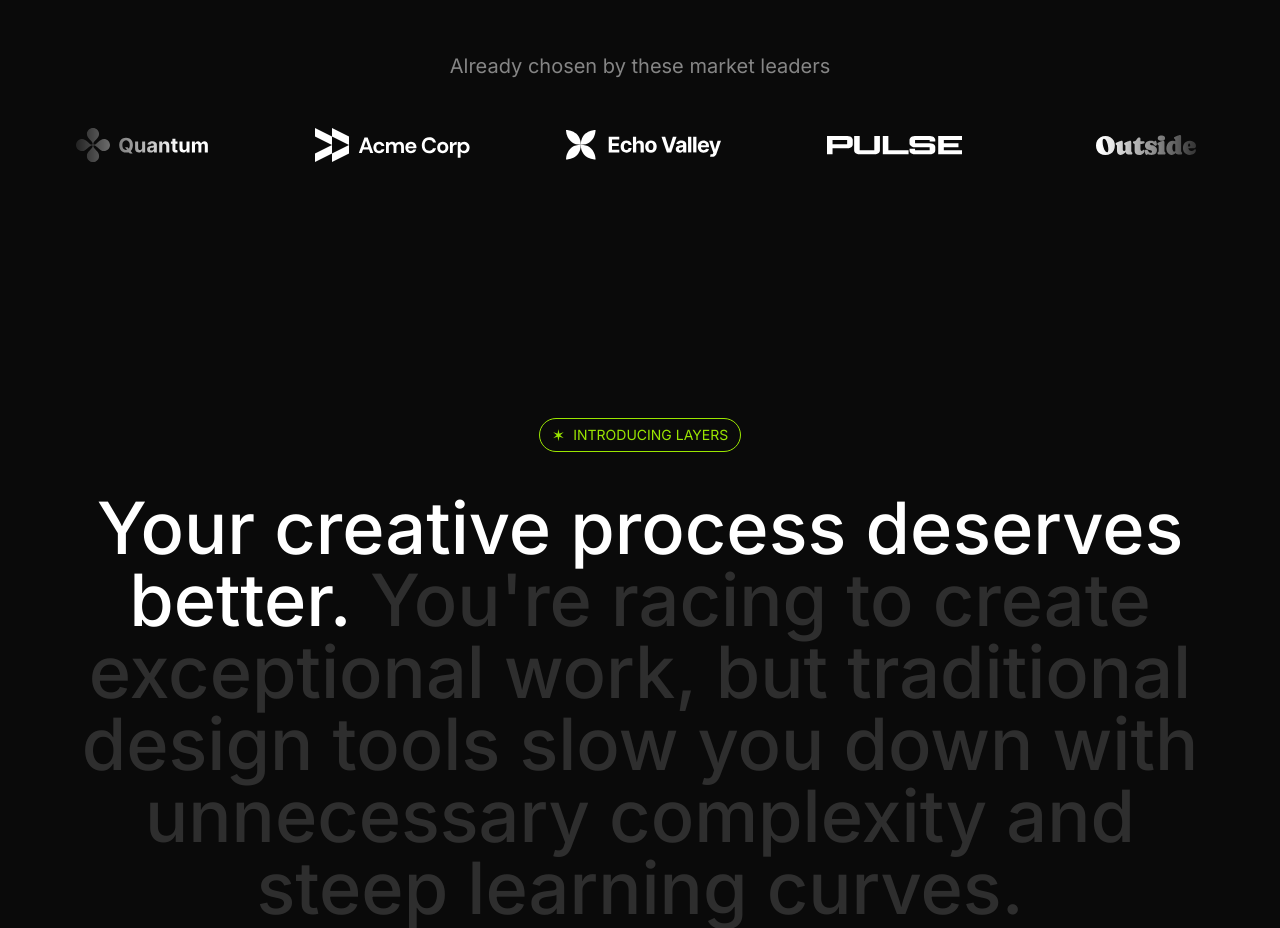
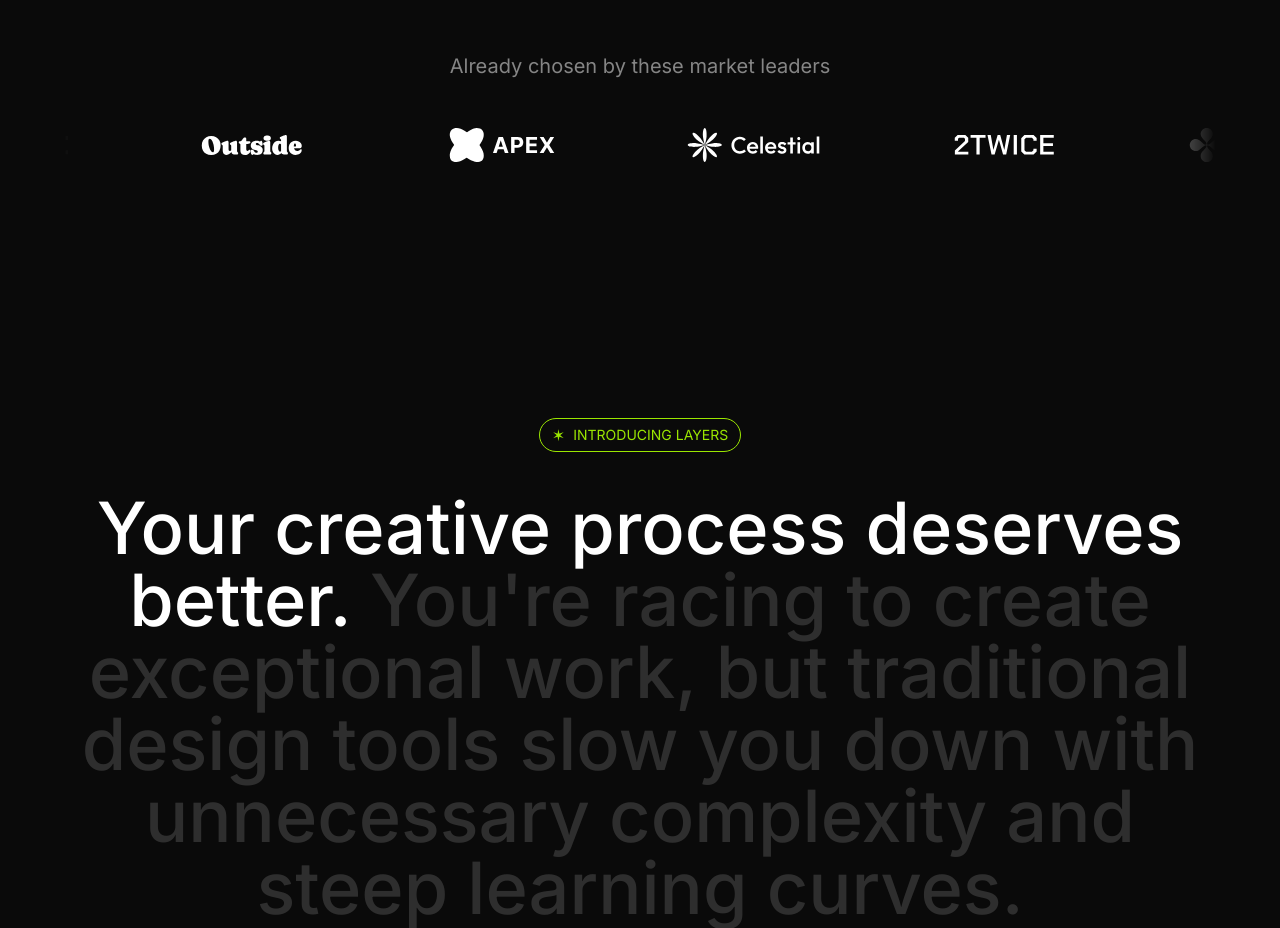
Before and after one commit to Adimehta1970/saas-landing-page, a Next.js app: page / in a window 1280 px wide. Shown: the part 800-1728 px from the top of the page. Built offline with nearby package versions, Linux system fonts and the light colour scheme.

Commit message:
logo ticker tikcing

```diff
--- a/sections/LogoTicker.tsx
+++ b/sections/LogoTicker.tsx
@@ -1,3 +1,4 @@
+"use client";
 import quantumLogo from "@/assets/images/quantum.svg";
 import acmeLogo from "@/assets/images/acme-corp.svg";
 import echoValleyLogo from "@/assets/images/echo-valley.svg";
@@ -7,6 +8,8 @@
 import celestialLogo from "@/assets/images/celestial.svg";
 import twiceLogo from "@/assets/images/twice.svg";
 import Image from "next/image";
+import { Fragment } from "react";
+import { motion, useAnimate } from "framer-motion";
 
 const logos = [
   { name: "Quantum", image: quantumLogo },
@@ -26,12 +29,26 @@
         <h3 className="text-center text-white/50 text-xl">
           Already chosen by these market leaders
         </h3>
-        <div className="overflow-hidden mt-12 [mask-image:linear-gradient(to_right,transparent,black_10%,black_90%,transparent)]">
-          <div className="flex gap-24 pr-24">
-            {logos.map((logo) => (
-              <Image src={logo.image} key={logo.name} alt={logo.name} />
+        <div className="flex overflow-hidden mt-12 [mask-image:linear-gradient(to_right,transparent,black_10%,black_90%,transparent)]">
+          <motion.div
+            className="flex flex-none gap-24 pr-24"
+            animate={{
+              x: "-50%",
+            }}
+            transition={{
+              duration: 15,
+              ease: "linear",
+              repeat: Infinity,
+            }}
+          >
+            {Array.from({ length: 2 }).map((_, index) => (
+              <Fragment key={index}>
+                {logos.map((logo) => (
+                  <Image src={logo.image} key={logo.name} alt={logo.name} />
+                ))}
+              </Fragment>
             ))}
-          </div>
+          </motion.div>
         </div>
       </div>
     </section>
```
